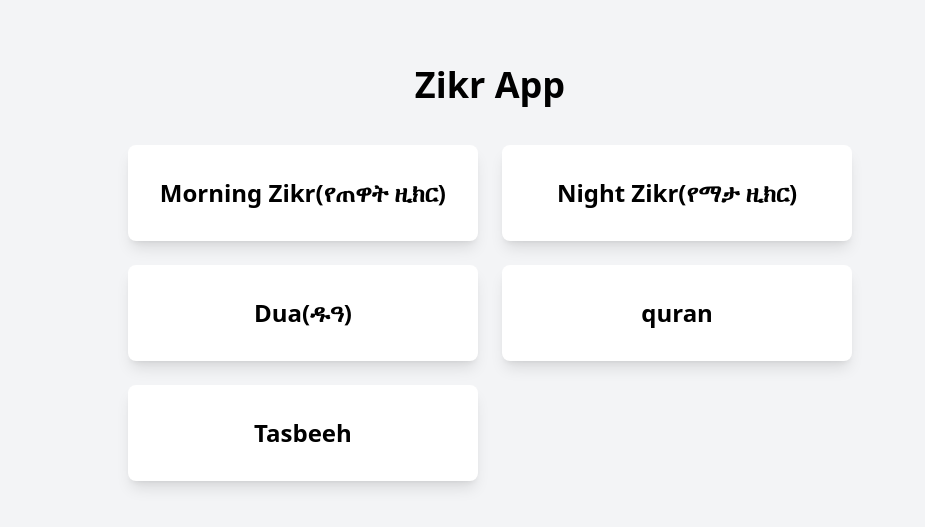
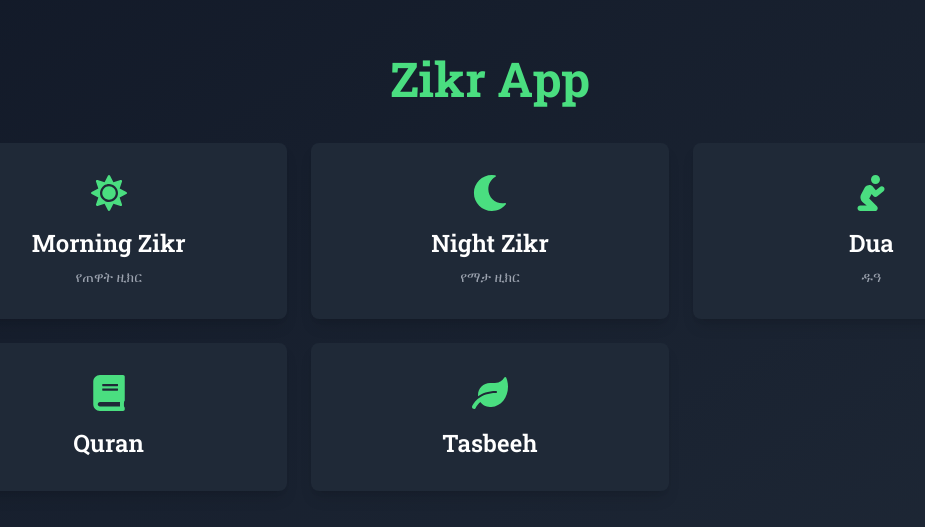
Before and after one commit to MubarekAdem/my-zikr-app, a Next.js app: page / in a window 1280 px wide. Shown: the part 127-654 px from the top of the page, without its empty margins (150-1075 px from the left). Built offline with nearby package versions, Linux system fonts and the light colour scheme.

Commit message:
finished quran page

```diff
--- a/src/pages/Quran.js
+++ b/src/pages/Quran.js
@@ -1,30 +1,104 @@
+"use client";
+
 import { useState, useEffect } from "react";
+import Link from "next/link";
+import { motion } from "framer-motion";
+import { FaBook, FaSpinner } from "react-icons/fa";
+import { Amiri } from "next/font/google";
+
+const amiri = Amiri({ subsets: ["arabic"], weight: ["400", "700"] });
 
 export default function Quran() {
   const [surahs, setSurahs] = useState([]);
+  const [loading, setLoading] = useState(true);
+  const [error, setError] = useState(null);
 
-  // Fetch the list of Surahs
   useEffect(() => {
     async function fetchSurahs() {
-      const response = await fetch("https://api.alquran.cloud/v1/surah");
-      const data = await response.json();
-      setSurahs(data.data); // The Surahs data is in data.data
+      try {
+        const response = await fetch("https://api.alquran.cloud/v1/surah");
+        if (!response.ok) {
+          throw new Error("Failed to fetch Surahs");
+        }
+        const data = await response.json();
+        setSurahs(data.data);
+      } catch (err) {
+        setError(
+          "An error occurred while fetching the Surahs. Please try again later."
+        );
+      } finally {
+        setLoading(false);
+      }
     }
     fetchSurahs();
   }, []);
 
+  if (loading) {
+    return (
+      <div className="min-h-screen flex items-center justify-center">
+        <FaSpinner className="animate-spin text-4xl text-green-500" />
+      </div>
+    );
+  }
+
+  if (error) {
+    return (
+      <div className="min-h-screen flex items-center justify-center text-red-500">
+        {error}
+      </div>
+    );
+  }
+
   return (
-    <div className="min-h-screen flex flex-col items-center">
-      <h1 className="text-4xl font-bold mt-10">Quran</h1>
-      <div className="mt-8 grid grid-cols-1 md:grid-cols-2 gap-4">
-        {surahs.map((surah) => (
-          <a
+    <div className="min-h-screen bg-gray-100 py-10 px-4">
+      <motion.h1
+        className="text-4xl font-bold text-center text-green-600 mb-10"
+        initial={{ opacity: 0, y: -50 }}
+        animate={{ opacity: 1, y: 0 }}
+        transition={{ duration: 0.5 }}
+      >
+        The Noble Quran
+      </motion.h1>
+      <div className="max-w-6xl mx-auto grid grid-cols-1 sm:grid-cols-2 lg:grid-cols-3 gap-6">
+        {surahs.map((surah, index) => (
+          <motion.div
             key={surah.number}
-            href={`/quran/${surah.number}`}
-            className="p-6 bg-purple-700 text-white text-center rounded-lg shadow-lg"
+            initial={{ opacity: 0, scale: 0.9 }}
+            animate={{ opacity: 1, scale: 1 }}
+            transition={{ duration: 0.3, delay: index * 0.05 }}
           >
-            {surah.englishName} ({surah.name})
-          </a>
+            <Link href={`/quran/${surah.number}`} className="block">
+              <motion.div
+                className="bg-white rounded-lg shadow-lg overflow-hidden hover:shadow-xl transition-shadow duration-300"
+                whileHover={{ scale: 1.03 }}
+                whileTap={{ scale: 0.98 }}
+              >
+                <div className="p-6">
+                  <div className="flex justify-between items-center mb-4">
+                    <span className="text-2xl font-bold text-green-600">
+                      {surah.number}
+                    </span>
+                    <FaBook className="text-2xl text-green-600" />
+                  </div>
+                  <h2 className="text-xl font-semibold mb-2">
+                    {surah.englishName}
+                  </h2>
+                  <p
+                    className={`${amiri.className} text-2xl font-bold text-right mb-2`}
+                  >
+                    {surah.name}
+                  </p>
+                  <p className="text-sm text-gray-600 mb-2">
+                    {surah.englishNameTranslation}
+                  </p>
+                  <div className="flex justify-between text-sm text-gray-500">
+                    <span>{surah.numberOfAyahs} verses</span>
+                    <span>{surah.revelationType}</span>
+                  </div>
+                </div>
+              </motion.div>
+            </Link>
+          </motion.div>
         ))}
       </div>
     </div>
--- a/src/pages/index.js
+++ b/src/pages/index.js
@@ -1,35 +1,61 @@
+"use client";
+
 import Link from "next/link";
+import { motion } from "framer-motion";
+import { FaSun, FaMoon, FaPray, FaBook, FaLeaf } from "react-icons/fa";
+import { Roboto_Slab } from "next/font/google";
+
+const robotoSlab = Roboto_Slab({ subsets: ["latin"] });
+
+const menuItems = [
+  {
+    href: "/morning",
+    title: "Morning Zikr",
+    subtitle: "የጠዋት ዚክር",
+    icon: FaSun,
+  },
+  { href: "/night", title: "Night Zikr", subtitle: "የማታ ዚክር", icon: FaMoon },
+  { href: "/dua", title: "Dua", subtitle: "ዱዓ", icon: FaPray },
+  { href: "/Quran", title: "Quran", subtitle: "", icon: FaBook },
+  { href: "/Tasbeeh", title: "Tasbeeh", subtitle: "", icon: FaLeaf },
+];
 
 export default function Home() {
   return (
-    <div className="flex flex-col items-center justify-center min-h-screen text-center bg-gray-100">
-      <h1 className="text-4xl font-bold mb-10">Zikr App</h1>
-      <div className="grid grid-cols-1 gap-6 sm:grid-cols-2">
-        <Link href="/morning">
-          <div className="p-8 bg-white shadow-lg rounded-lg cursor-pointer hover:scale-105 transform transition">
-            <h2 className="text-2xl font-semibold">Morning Zikr(የጠዋት ዚክር)</h2>
-          </div>
-        </Link>
-        <Link href="/night">
-          <div className="p-8 bg-white shadow-lg rounded-lg cursor-pointer hover:scale-105 transform transition">
-            <h2 className="text-2xl font-semibold">Night Zikr(የማታ ዚክር)</h2>
-          </div>
-        </Link>
-        <Link href="/dua">
-          <div className="p-8 bg-white shadow-lg rounded-lg cursor-pointer hover:scale-105 transform transition">
-            <h2 className="text-2xl font-semibold">Dua(ዱዓ)</h2>
-          </div>
-        </Link>
-        <Link href="/Quran">
-          <div className="p-8 bg-white shadow-lg rounded-lg cursor-pointer hover:scale-105 transform transition">
-            <h2 className="text-2xl font-semibold">quran</h2>
-          </div>
-        </Link>
-        <Link href="/Tasbeeh">
-          <div className="p-8 bg-white shadow-lg rounded-lg cursor-pointer hover:scale-105 transform transition">
-            <h2 className="text-2xl font-semibold">Tasbeeh</h2>
-          </div>
-        </Link>
+    <div
+      className={`${robotoSlab.className} flex flex-col items-center justify-center min-h-screen text-center bg-gradient-to-br from-gray-900 to-gray-800 text-white`}
+    >
+      <motion.h1
+        className="text-5xl font-bold mb-10 text-green-400"
+        initial={{ opacity: 0, y: -50 }}
+        animate={{ opacity: 1, y: 0 }}
+        transition={{ duration: 0.5 }}
+      >
+        Zikr App
+      </motion.h1>
+      <div className="grid grid-cols-1 gap-6 sm:grid-cols-2 lg:grid-cols-3 max-w-6xl w-full px-4">
+        {menuItems.map((item, index) => (
+          <motion.div
+            key={item.href}
+            initial={{ opacity: 0, scale: 0.8 }}
+            animate={{ opacity: 1, scale: 1 }}
+            transition={{ duration: 0.5, delay: index * 0.1 }}
+          >
+            <Link href={item.href} className="block">
+              <motion.div
+                className="p-8 bg-gray-800 shadow-lg rounded-lg cursor-pointer hover:bg-gray-700 transition-colors duration-300 flex flex-col items-center"
+                whileHover={{ scale: 1.05 }}
+                whileTap={{ scale: 0.95 }}
+              >
+                <item.icon className="text-4xl mb-4 text-green-400" />
+                <h2 className="text-2xl font-semibold">{item.title}</h2>
+                {item.subtitle && (
+                  <p className="text-sm text-gray-400 mt-2">{item.subtitle}</p>
+                )}
+              </motion.div>
+            </Link>
+          </motion.div>
+        ))}
       </div>
     </div>
   );
--- a/src/pages/quran/[id].js
+++ b/src/pages/quran/[id].js
@@ -1,11 +1,21 @@
-import { useRouter } from "next/router";
+"use client";
+
+import { useParams } from "next/navigation";
 import { useEffect, useState } from "react";
+import { motion } from "framer-motion";
+import { FaSpinner, FaArrowLeft } from "react-icons/fa";
+import { Amiri } from "next/font/google";
+import Link from "next/link";
+
+const amiri = Amiri({ subsets: ["arabic"], weight: ["400", "700"] });
 
 export default function Surah() {
-  const router = useRouter();
-  const { id } = router.query;
+  const params = useParams();
+  const { id } = params;
 
-  const [ayahs, setAyahs] = useState([]);
+  const [surah, setSurah] = useState(null);
+  const [loading, setLoading] = useState(true);
+  const [error, setError] = useState(null);
 
   useEffect(() => {
     if (id) {
@@ -14,32 +24,91 @@ export default function Surah() {
           const response = await fetch(
             `https://api.alquran.cloud/v1/surah/${id}`
           );
+          if (!response.ok) {
+            throw new Error("Failed to fetch Surah");
+          }
           const data = await response.json();
-          setAyahs(data.data.ayahs);
+          setSurah(data.data);
         } catch (error) {
           console.error("Error fetching Surah:", error);
+          setError(
+            "An error occurred while fetching the Surah. Please try again later."
+          );
+        } finally {
+          setLoading(false);
         }
       }
       fetchSurah();
     }
   }, [id]);
 
+  if (loading) {
+    return (
+      <div className="min-h-screen flex items-center justify-center">
+        <FaSpinner className="animate-spin text-4xl text-green-500" />
+      </div>
+    );
+  }
+
+  if (error) {
+    return (
+      <div className="min-h-screen flex items-center justify-center text-red-500">
+        {error}
+      </div>
+    );
+  }
+
+  if (!surah) {
+    return null;
+  }
+
   return (
-    <div className="min-h-screen flex flex-col items-center font-amiri p-4">
-      <h1 className="text-2xl font-bold mt-4 text-center">سورة {id}</h1>
-      <div className="mt-6 max-w-md text-right" dir="rtl">
-        {ayahs.length > 0 ? (
-          <div className="leading-loose text-xl space-y-2 text-justify">
-            {ayahs.map((ayah) => (
-              <span key={ayah.number}>
-                {ayah.text}{" "}
-                <span className="text-purple-500">({ayah.numberInSurah})</span>{" "}
-              </span>
-            ))}
+    <div
+      className={`min-h-screen flex flex-col items-center ${amiri.className} p-4 bg-gray-100`}
+    >
+      <div className="w-full max-w-3xl">
+        <Link
+          href="/quran"
+          className="inline-flex items-center text-green-600 hover:text-green-700 mb-4"
+        >
+          <FaArrowLeft className="mr-2" />
+          Back to Surah List
+        </Link>
+        <motion.h1
+          className="text-3xl font-bold mt-4 text-center text-green-600 mb-6"
+          initial={{ opacity: 0, y: -20 }}
+          animate={{ opacity: 1, y: 0 }}
+          transition={{ duration: 0.5 }}
+        >
+          {surah.englishName} - {surah.name}
+        </motion.h1>
+        <div className="bg-white rounded-lg shadow-lg p-6">
+          <p className="text-center text-gray-600 mb-4">
+            {surah.englishNameTranslation} • {surah.numberOfAyahs} verses •{" "}
+            {surah.revelationType}
+          </p>
+          <div className="mt-6" dir="rtl">
+            {surah.ayahs.length > 0 ? (
+              <div className="leading-loose text-xl space-y-4 text-justify">
+                {surah.ayahs.map((ayah) => (
+                  <motion.div
+                    key={ayah.number}
+                    initial={{ opacity: 0 }}
+                    animate={{ opacity: 1 }}
+                    transition={{ duration: 0.5 }}
+                  >
+                    <span className="text-gray-800">{ayah.text}</span>{" "}
+                    <span className="text-green-500 text-sm">
+                      ({ayah.numberInSurah})
+                    </span>{" "}
+                  </motion.div>
+                ))}
+              </div>
+            ) : (
+              <p>No verses found.</p>
+            )}
           </div>
-        ) : (
-          <p>Loading...</p>
-        )}
+        </div>
       </div>
     </div>
   );
```
